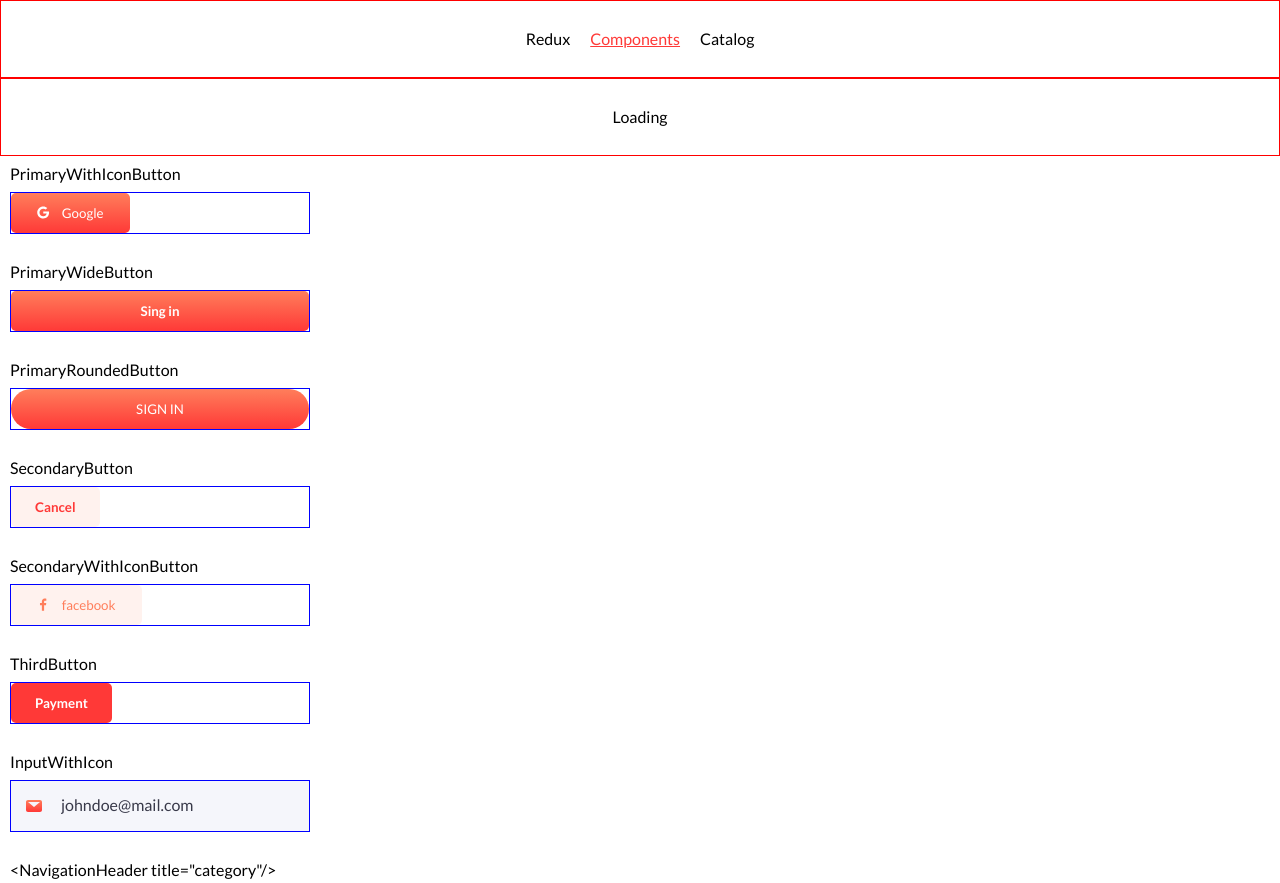
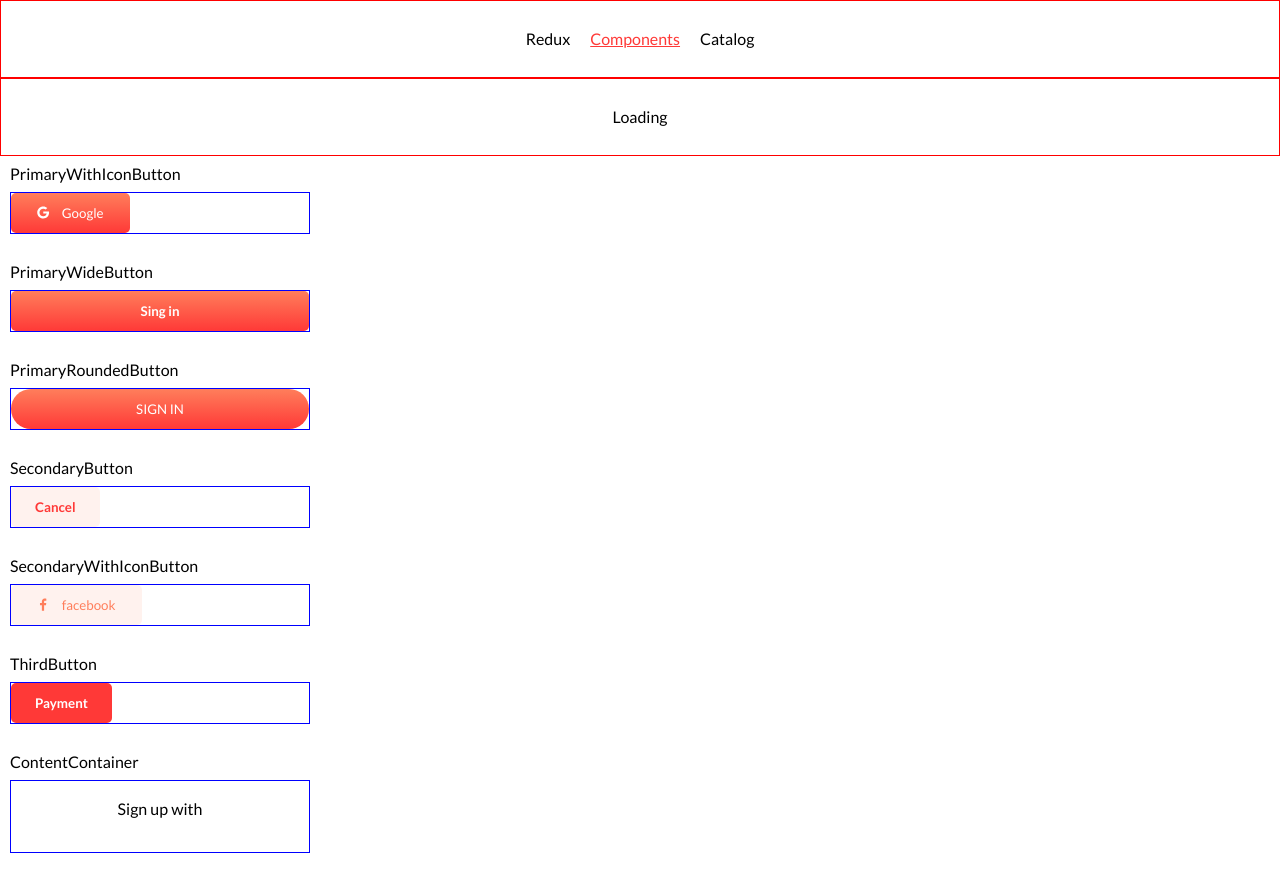
Before and after one commit to SVladikO/depoistu, a React (Create React App) app: page /components in a window 1280 px wide. Shown: the top 883 px of the page. Built offline with nearby package versions, Linux system fonts and the light colour scheme.

Commit message:
[PMA-9] Added content container

```diff
--- /dev/null
+++ b/src/component/ContentContainer/ContentContainer.style.js
@@ -0,0 +1,11 @@
+import styled from 'styled-components';
+import {THEME} from "../../theme";
+
+export const ContentContainer = styled.div`
+  background: ${THEME.COLOR.ACCENT4};
+  width: 100%;
+  min-height: 30px;
+  text-align: center;
+  padding: 20px 25px 35px 25px;
+  border-radius: 10px;
+`
--- a/src/page/development/Components.page.jsx
+++ b/src/page/development/Components.page.jsx
@@ -8,10 +8,11 @@ import {
     SecondaryWithIconButton,
     ThirdButton,
 } from "../../component/Button/Button.style";
-
+import {ContentContainer} from "../../component/ContentContainer/ContentContainer.style.js";
 import {Discount} from "../../component/Discount/Discount.style";
 import InputWithIcon from "../../component/InputWithIcon/InputWithIcon";
 import NavigationHeader from "../../component/TopNavigation/NavigationHeader";
+
 
 import {ReactComponent as GoogleIcon} from '../../icons/google.svg';
 import {ReactComponent as FacebookIcon} from '../../icons/facebook.svg';
@@ -26,6 +27,7 @@ const components = [
     {title: 'SecondaryButton', component: <SecondaryButton>Cancel</SecondaryButton>},
     {title: 'SecondaryWithIconButton', component: <SecondaryWithIconButton><FacebookIcon/>facebook</SecondaryWithIconButton>},
     {title: 'ThirdButton', component: <ThirdButton>Payment</ThirdButton>},
+    {title: 'ContentContainer', component: <ContentContainer>Sign up with</ContentContainer>},
     {title: 'InputWithIcon', component: <InputWithIcon Icon={MailIcon} placeholder={`johndoe@mail.com`}/>},
     {title: "<NavigationHeader title=\"category\"/>", component: <NavigationHeader title="category"/>},
     {title: "<NavigationHeader href={\' \'} title=\"category\"/>", component: <NavigationHeader href={' '} title="category"/>},
```
